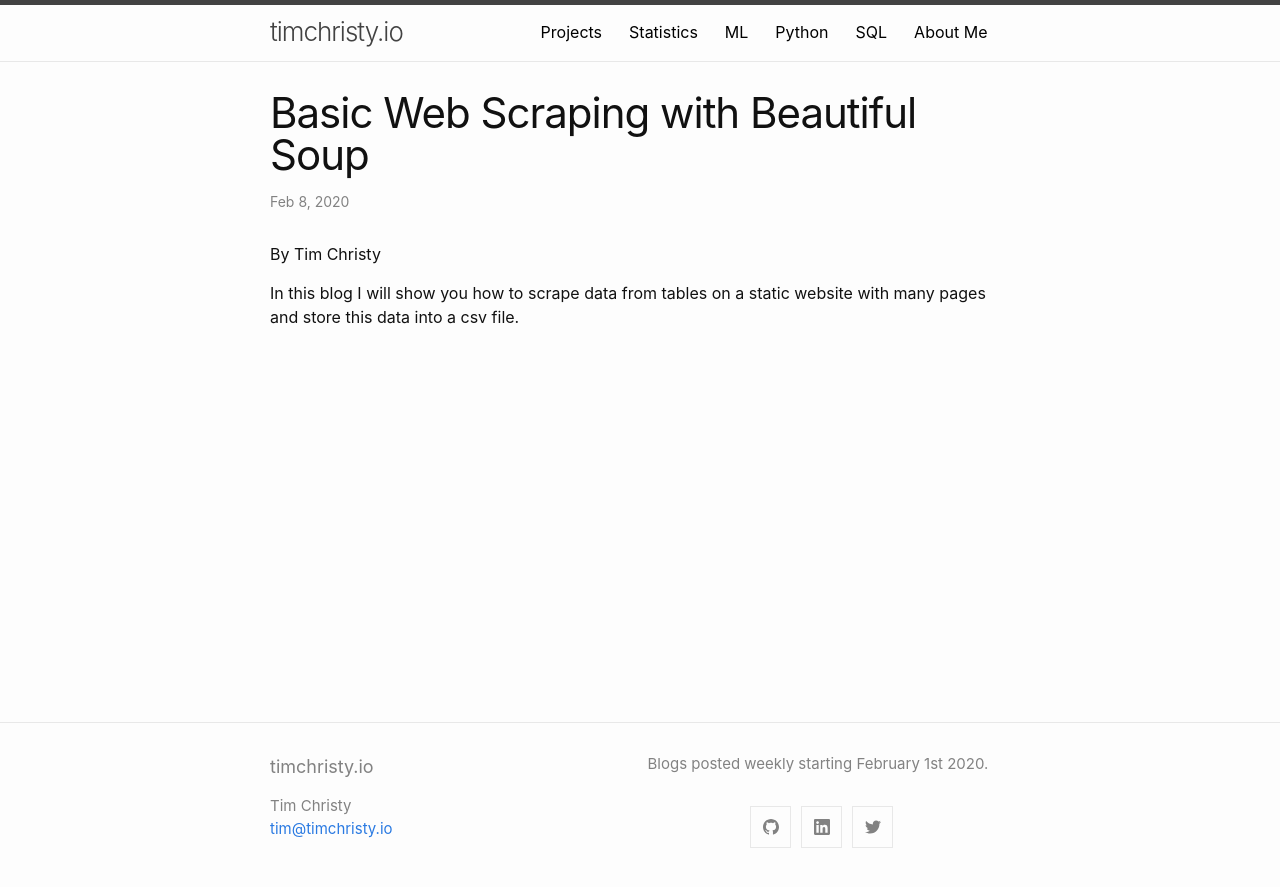
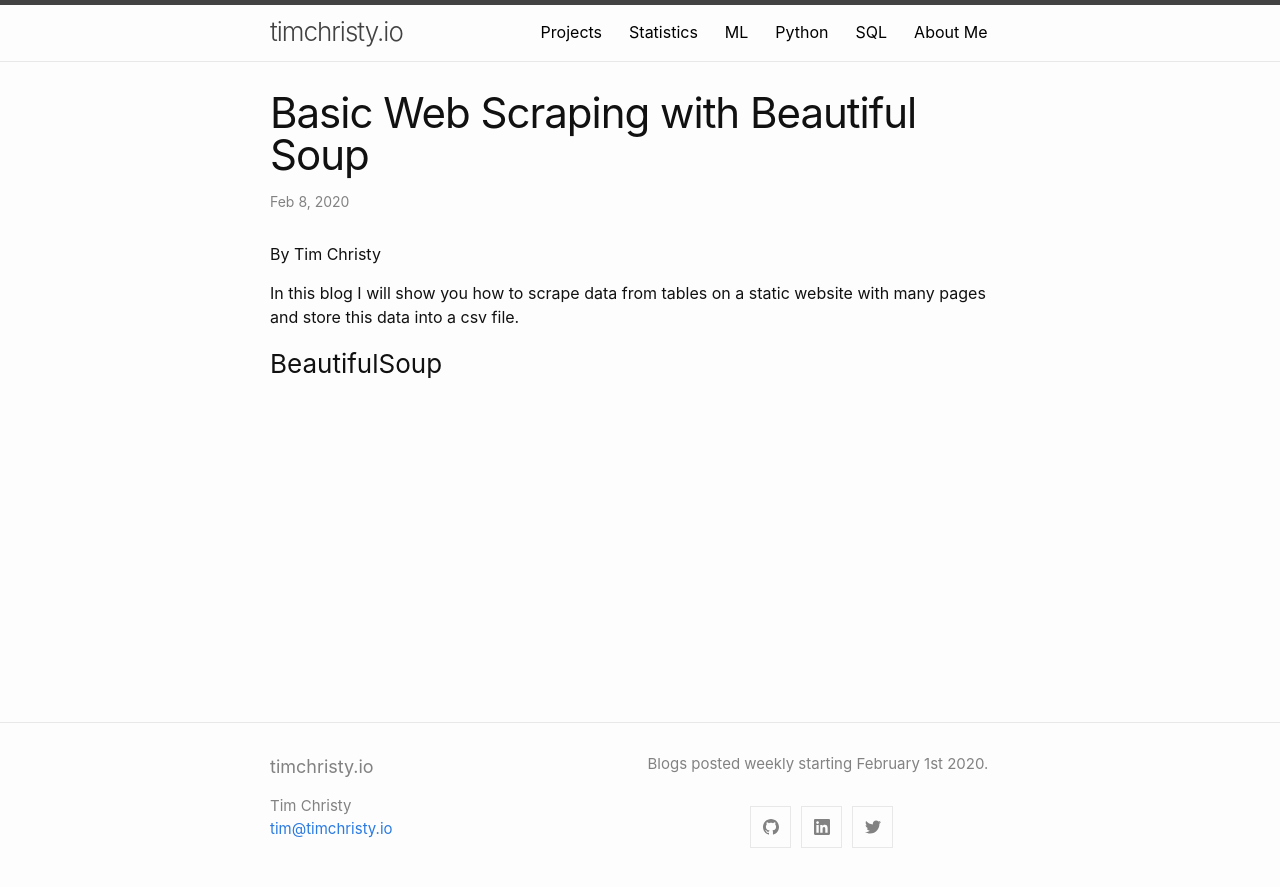
Before and after one commit to tim-christy/temp, a Jekyll site: the page built from _posts/2020-02-08-basic-webscraping.md, in a window 1280 px wide. Shown: the top 887 px of the page. Built offline with Jekyll 4.4.1, drawn with Linux system fonts in a browser that asks for light colours.

Commit message:
started blog for next week

```diff
--- a/_posts/2020-02-08-basic-webscraping.md
+++ b/_posts/2020-02-08-basic-webscraping.md
@@ -6,3 +6,5 @@ Author: Tim Christy
 By Tim Christy
 
 In this blog I will show you how to scrape data from tables on a static website with many pages and store this data into a csv file.
+
+### BeautifulSoup
```
